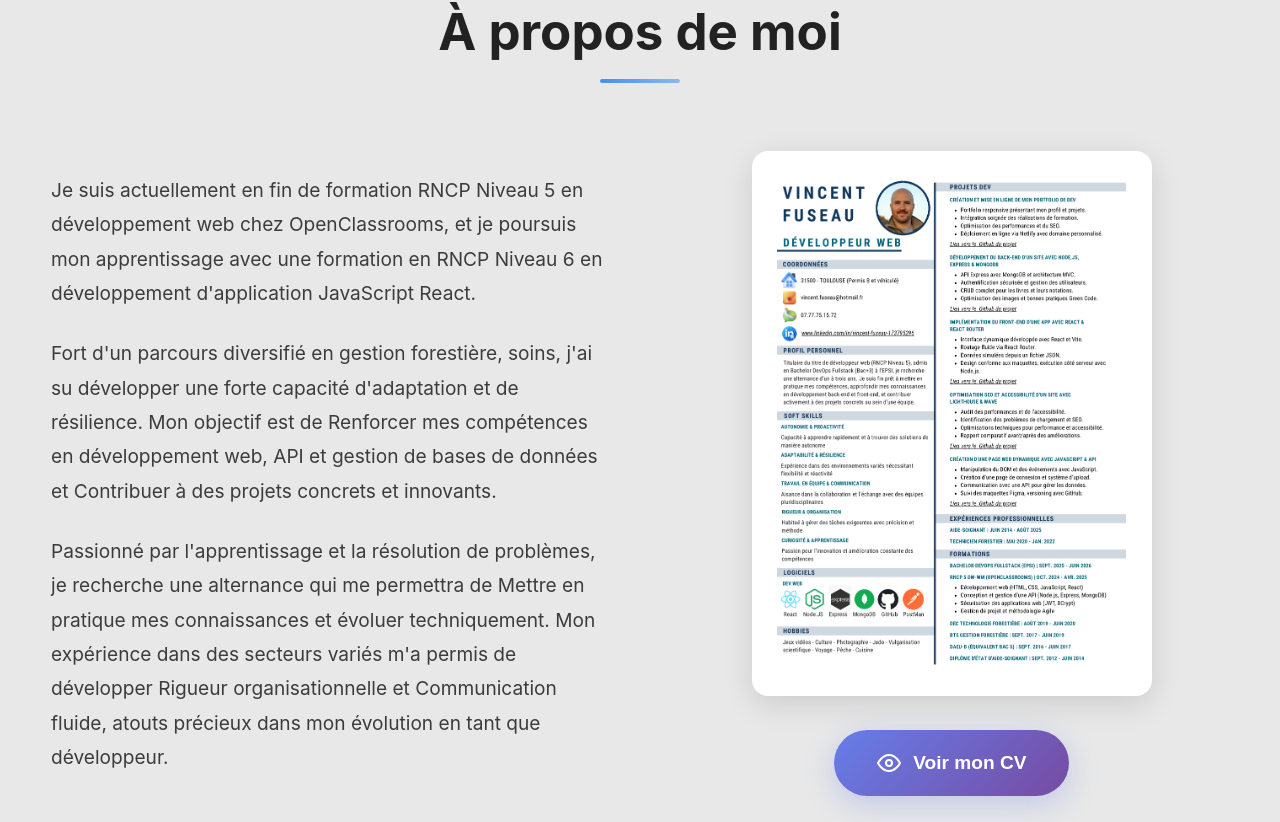
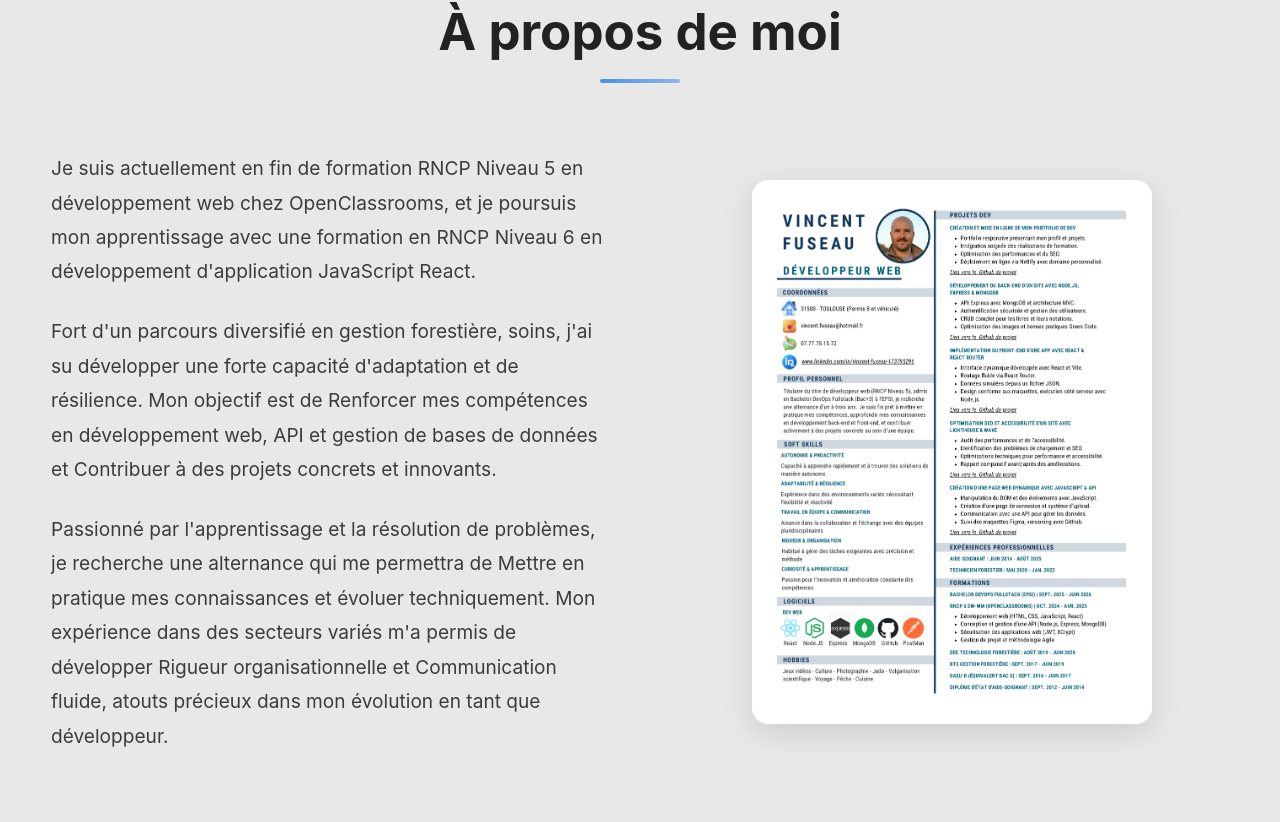
Before and after one commit to Vinny031/PWA_PORTFOLIO_DEV, a Vue app: page / in a window 1280 px wide. Shown: the part 918-1740 px from the top of the page. Built offline with nearby package versions, Linux system fonts and the light colour scheme.

Commit message:
Ajout d'une modal interactive pour visualiser le CV en overlay interactif et suppression du bouton pour voir ou télécharger le PDF.

```diff
--- a/src/components/About.vue
+++ b/src/components/About.vue
@@ -24,14 +24,14 @@
         <div class="about__cv">
           <div class="about__cv-preview" @click="openCVModal">
             <img src="/assets/CV_DEV.webp" alt="Aperçu du CV" loading="lazy" width="349" height="494" />
+            <div class="about__cv-overlay">
+              <svg viewBox="0 0 24 24" fill="none" stroke="currentColor" stroke-width="2">
+                <path d="M1 12s4-8 11-8 11 8 11 8-4 8-11 8-11-8-11-8z"/>
+                <circle cx="12" cy="12" r="3"/>
+              </svg>
+              <span>Cliquer pour voir</span>
+            </div>
           </div>
-          <button @click="openCVModal" class="about__cv-button">
-            <svg viewBox="0 0 24 24" fill="none" stroke="currentColor" stroke-width="2">
-              <path d="M1 12s4-8 11-8 11 8 11 8-4 8-11 8-11-8-11-8z"/>
-              <circle cx="12" cy="12" r="3"/>
-            </svg>
-            Voir mon CV
-          </button>
         </div>
       </div>
     </div>
@@ -181,7 +181,6 @@ onUnmounted(() => {
     display: flex;
     flex-direction: column;
     align-items: center;
-    gap: 2rem;
   }
 
   &__cv-preview {
@@ -193,10 +192,15 @@ onUnmounted(() => {
     box-shadow: 0 8px 30px rgba(0, 0, 0, 0.12);
     transition: all 0.3s ease;
     cursor: pointer;
+    position: relative;
 
     &:hover {
       transform: translateY(-5px);
       box-shadow: 0 12px 40px rgba(0, 0, 0, 0.18);
+
+      .about__cv-overlay {
+        opacity: 1;
+      }
     }
 
     img {
@@ -207,38 +211,34 @@ onUnmounted(() => {
     }
   }
 
-  &__cv-button {
-    display: inline-flex;
+  &__cv-overlay {
+    position: absolute;
+    top: 1.5rem;
+    left: 1.5rem;
+    right: 1.5rem;
+    bottom: 1.5rem;
+    background: rgba(102, 126, 234, 0.95);
+    border-radius: 8px;
+    display: flex;
+    flex-direction: column;
     align-items: center;
-    gap: 0.75rem;
-    padding: 1.25rem 2.5rem;
-    background: linear-gradient(135deg, #667eea 0%, #764ba2 100%);
+    justify-content: center;
+    gap: 1rem;
+    opacity: 0;
+    transition: opacity 0.3s ease;
     color: white;
-    font-size: 1.125rem;
-    font-weight: 600;
-    border-radius: 50px;
-    border: none;
-    cursor: pointer;
-    box-shadow: 0 8px 30px rgba(102, 126, 234, 0.3);
-    transition: all 0.3s cubic-bezier(0.4, 0, 0.2, 1);
 
     svg {
-      width: 24px;
-      height: 24px;
-      transition: transform 0.3s ease;
+      width: 48px;
+      height: 48px;
+      animation: pulse 2s ease-in-out infinite;
     }
 
-    &:hover {
-      transform: translateY(-3px);
-      box-shadow: 0 12px 40px rgba(102, 126, 234, 0.4);
-
-      svg {
-        transform: scale(1.1);
-      }
-    }
-
-    &:active {
-      transform: translateY(-1px);
+    span {
+      font-size: 1.25rem;
+      font-weight: 600;
+      text-transform: uppercase;
+      letter-spacing: 1px;
     }
   }
 }
@@ -275,8 +275,8 @@ onUnmounted(() => {
 
   &__close {
     position: absolute;
-    top: 1rem;
-    right: 1rem;
+    top: -1rem;
+    right: -1rem;
     width: 40px;
     height: 40px;
     background: rgba(0, 0, 0, 0.7);
@@ -354,4 +354,15 @@ onUnmounted(() => {
   transform: scale(0.9);
 }
 
+@keyframes pulse {
+  0%, 100% {
+    transform: scale(1);
+    opacity: 1;
+  }
+  50% {
+    transform: scale(1.1);
+    opacity: 0.8;
+  }
+}
+
 </style>
```
